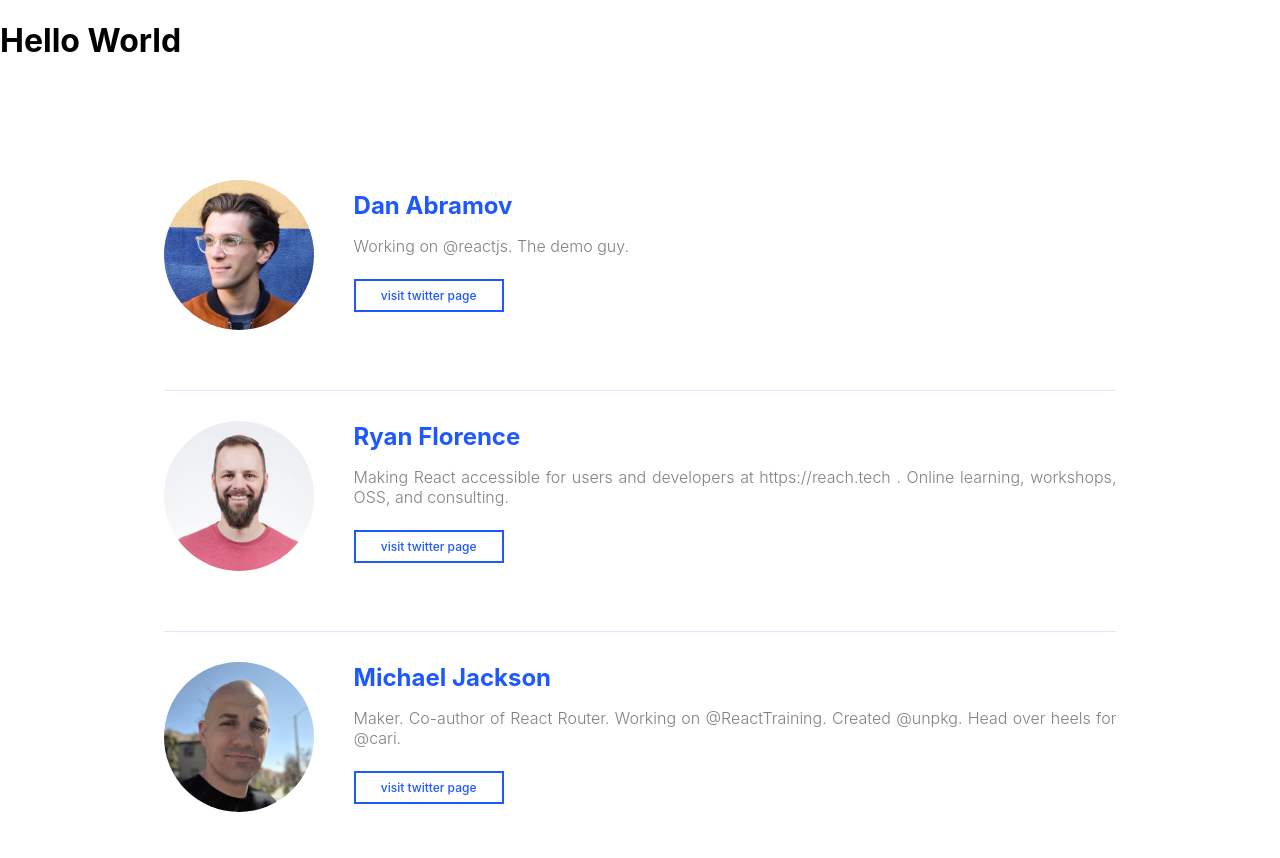
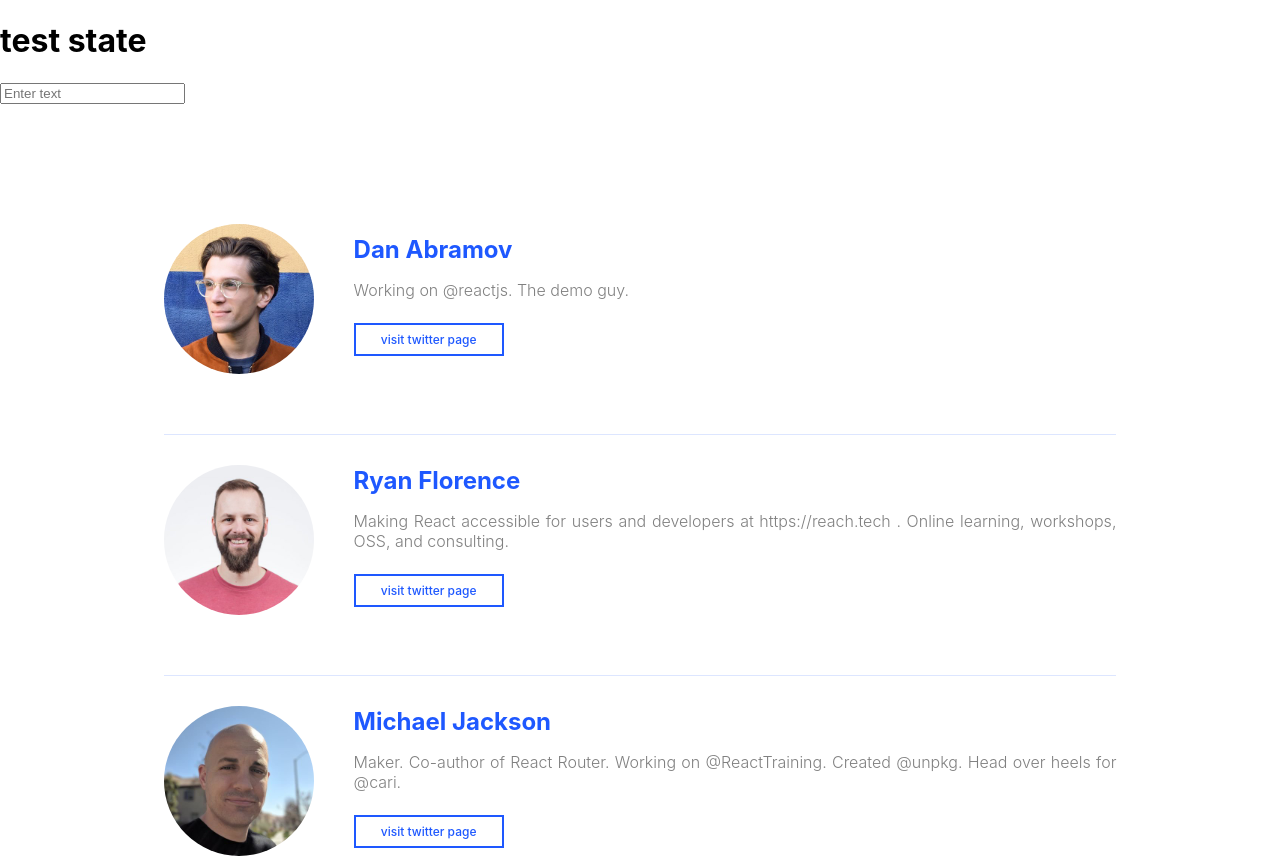
Before and after one commit to JakHer/FavNote, a React (Create React App) app: page / in a window 1280 px wide. Shown: the top 858 px of the page. Built offline with nearby package versions, Linux system fonts and the light colour scheme.

Commit message:
feat: first state change

```diff
--- a/src/components/MyComponent/MyComponent.js
+++ b/src/components/MyComponent/MyComponent.js
@@ -1,8 +1,17 @@
 import React from "react";
 
 class MyComponent extends React.Component {
+  state = {
+    text: "test state",
+  };
+  handleChange = () => console.log(this.state.text);
   render() {
-    return <h1>Hello World</h1>;
+    return (
+      <>
+        <h1>{this.state.text}</h1>
+        <input placeholder="Enter text" onChange={this.handleChange} />
+      </>
+    );
   }
 }
 
```
